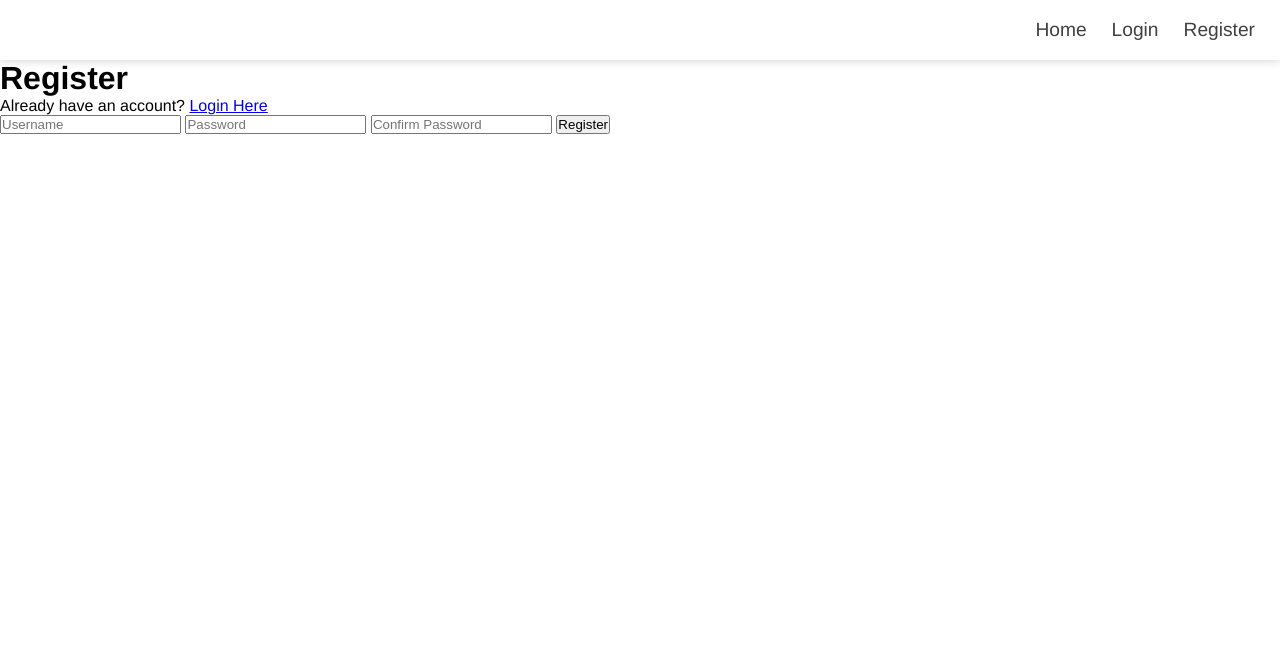
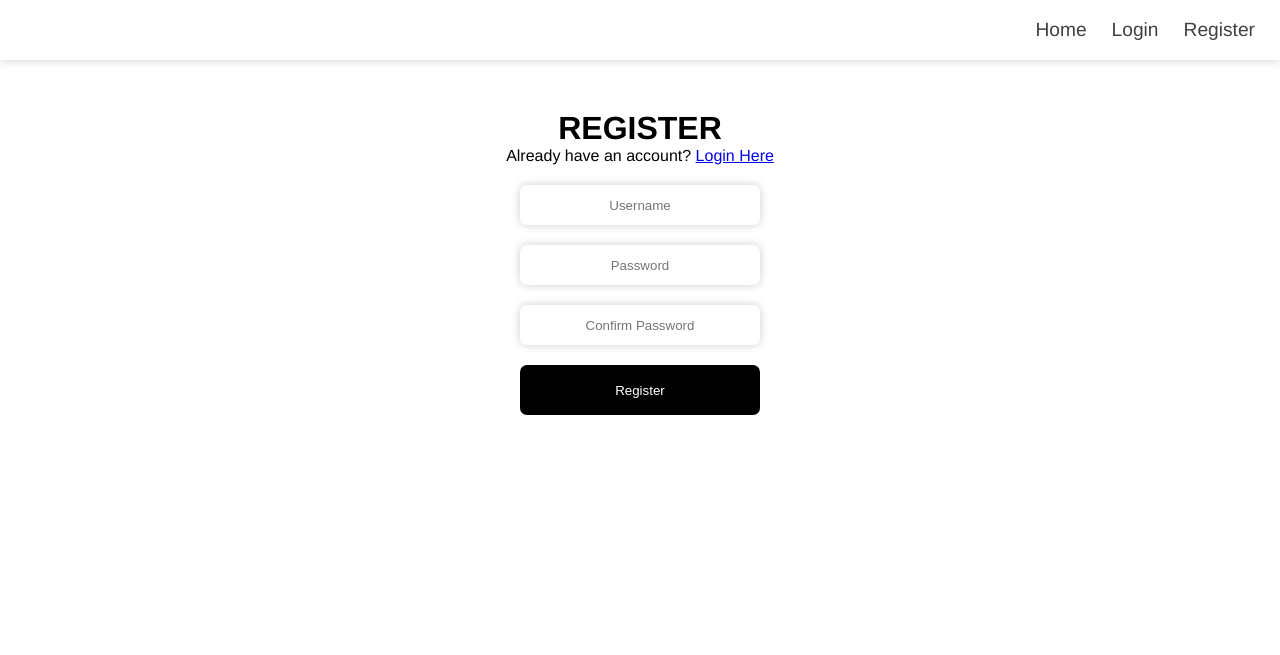
Before and after one commit to SithumDev07/PHP-MySQL-Basics-101, a PHP site: page /register.php in a window 1280 px wide; the page is wider, and only the part inside the window is pictured. Shown: the top 655 px of that part. Run offline with PHP 8.4, Linux system fonts and the light colour scheme.

Commit message:
Styles for login and register

```diff
--- a/13/style.css
+++ b/13/style.css
@@ -59,3 +59,49 @@ footer {
 footer p {
     text-transform: uppercase;
 }
+
+h1 {
+    text-transform: uppercase;
+    font-size: 2em;
+}
+
+h1 a {
+    color: blue;
+}
+
+div {
+    width: 100%;
+    text-align: center;
+    margin: 50px auto 0;
+}
+
+input {
+    display: block;
+    margin: 20px auto;
+    text-align: center;
+    box-shadow: 0 0 10px rgba(0, 0, 0, 0.2);
+    width: 240px;
+    height: 40px;
+    background-color: white;
+    border: 0;
+    border-radius: 7px;
+}
+
+input:focus {
+    outline: none;
+}
+
+button {
+    width: 240px;
+    height: 50px;
+    background-color: #000;
+    color: #fff;
+    border: 0;
+    transition: all 0.2s ease-in-out;
+    cursor: pointer;
+    border-radius: 7px;
+}
+
+button:hover {
+    background-color: #404040;
+}
```
